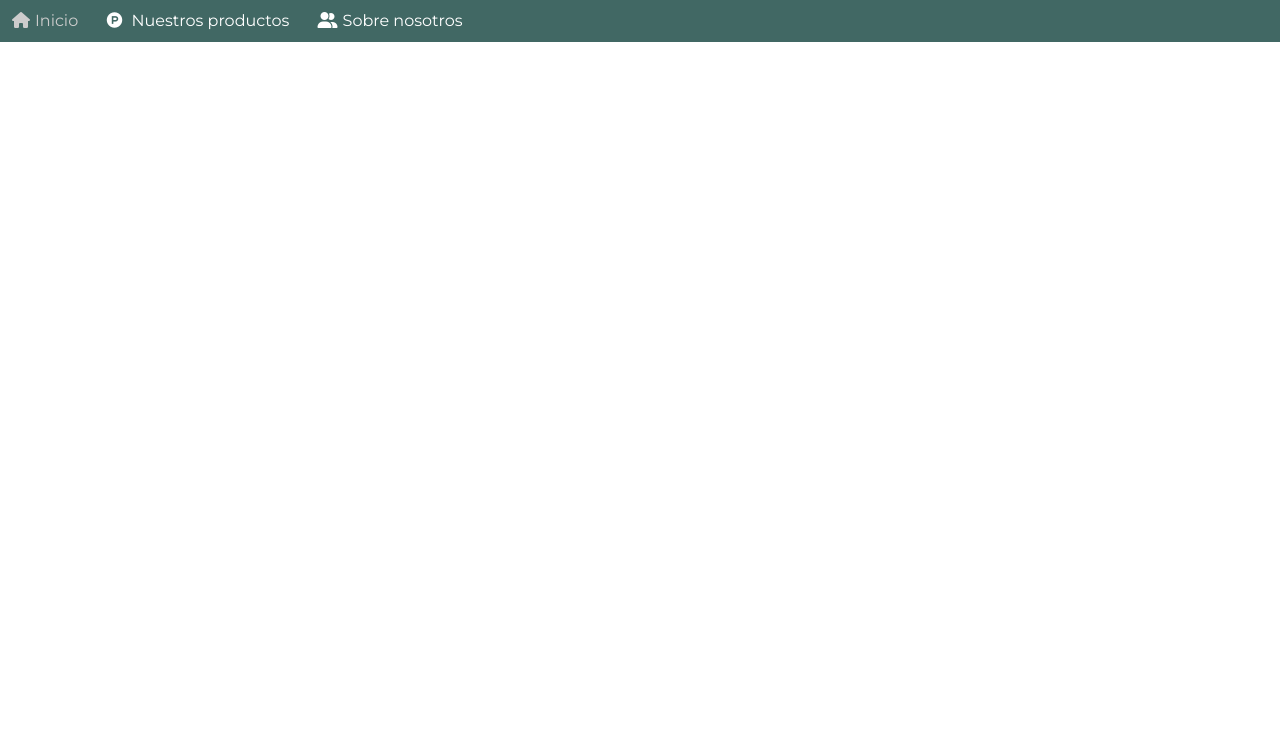
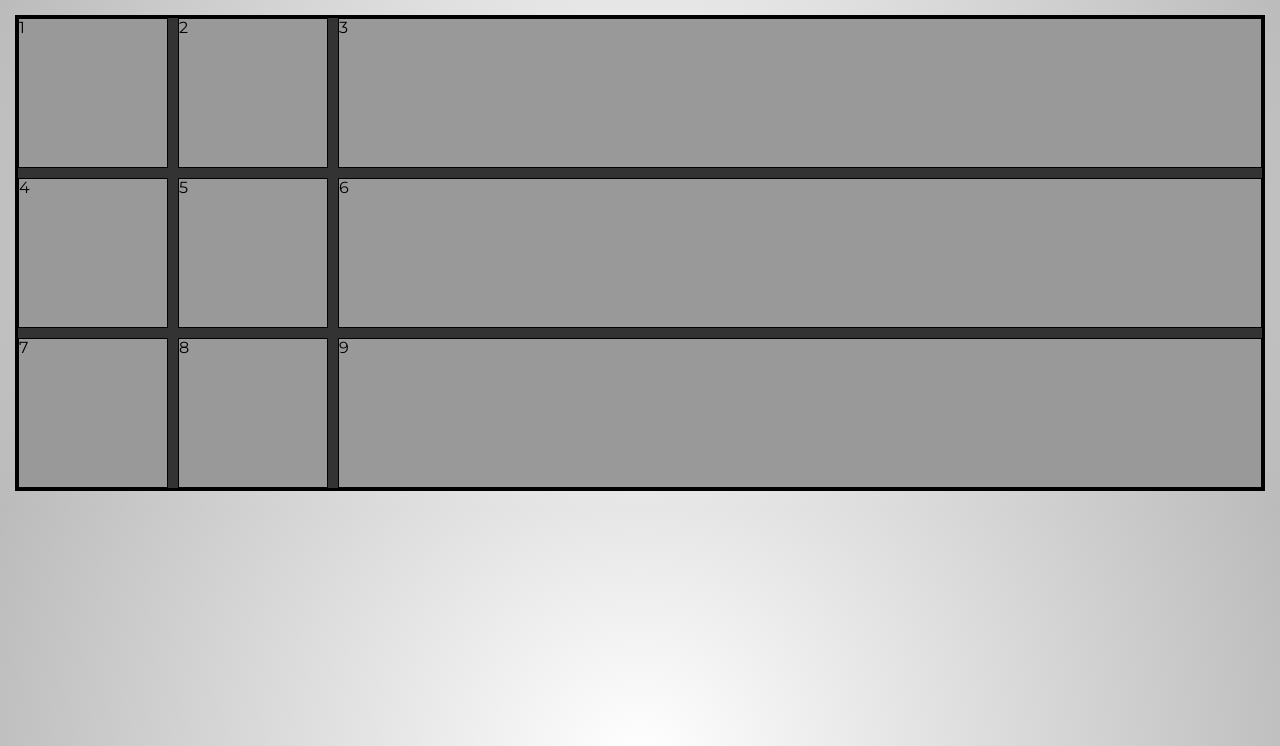
Before and after one commit to alexis-figueira/cuchillosJF, a PHP site: page /grid/index.html in a window 1280 px wide. Shown: the top 746 px of the page. Run offline with PHP 8.4, Linux system fonts and the light colour scheme; some libraries are stand-ins or nearby versions.

Commit message:
Comienzo Grid

```diff
--- /dev/null
+++ b/grid/index.html
@@ -0,0 +1,28 @@
+<!DOCTYPE html>
+<html lang="en">
+<head>
+    <meta charset="UTF-8">
+    <meta name="viewport" content="width=device-width, initial-scale=1.0">
+    <link rel="preconnect" href="https://fonts.googleapis.com">
+    <link rel="preconnect" href="https://fonts.gstatic.com" crossorigin>
+    <link href="https://fonts.googleapis.com/css2?family=Montserrat:wght@400;700&display=swap" rel="stylesheet">
+    <link rel="stylesheet" href="../Responsive/normalize.css">
+    <link rel="stylesheet" href="style.css">
+    <title>Grid flex</title>
+</head>
+<body>
+    <div class="prueba">
+        <div class="grid-container">
+            <div class="grid-item">1</div>
+            <div class="grid-item">2</div>
+            <div class="grid-item">3</div>
+            <div class="grid-item">4</div>
+            <div class="grid-item">5</div>
+            <div class="grid-item">6</div>
+            <div class="grid-item">7</div>
+            <div class="grid-item">8</div>
+            <div class="grid-item">9</div>
+        </div>
+    </div>
+</body>
+</html>
--- /dev/null
+++ b/grid/style.css
@@ -0,0 +1,23 @@
+*{
+    font-family: 'montserrat', sans-serif;
+    font-weight: 100px;
+}
+
+body {
+    background: radial-gradient(circle,#fff,#bbb);
+    padding: 15px;
+}
+
+.grid-container{
+    display: grid;
+    grid-template-columns: 150px 150px 1fr;
+    grid-template-rows: 150px 150px 150px;
+    border: 3px solid #000;
+    grid-gap: 10px;
+    background-color: #333;
+}
+
+.grid-item {
+    border: 1px solid #000;
+    background-color: #999;
+}
```
Also changed, not shown: formularioFlex/flex.css (line endings or trailing spaces).
